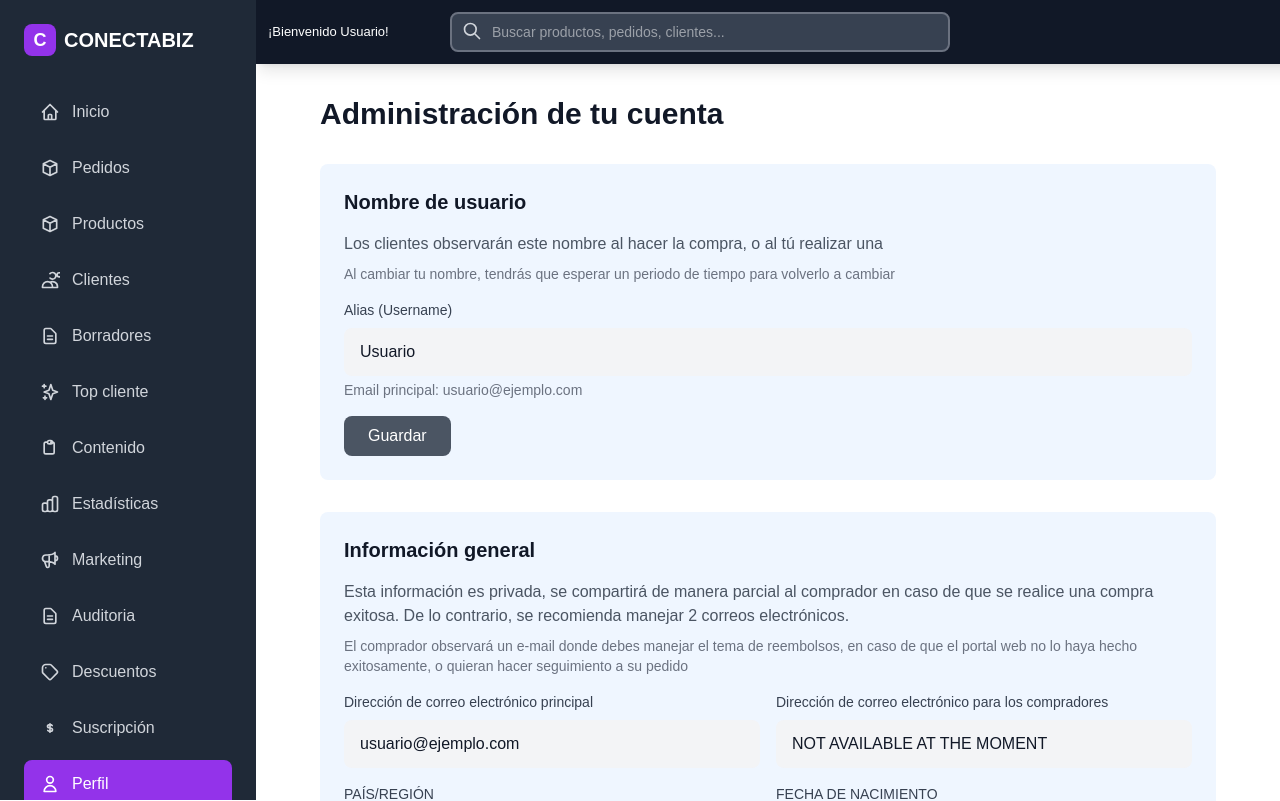
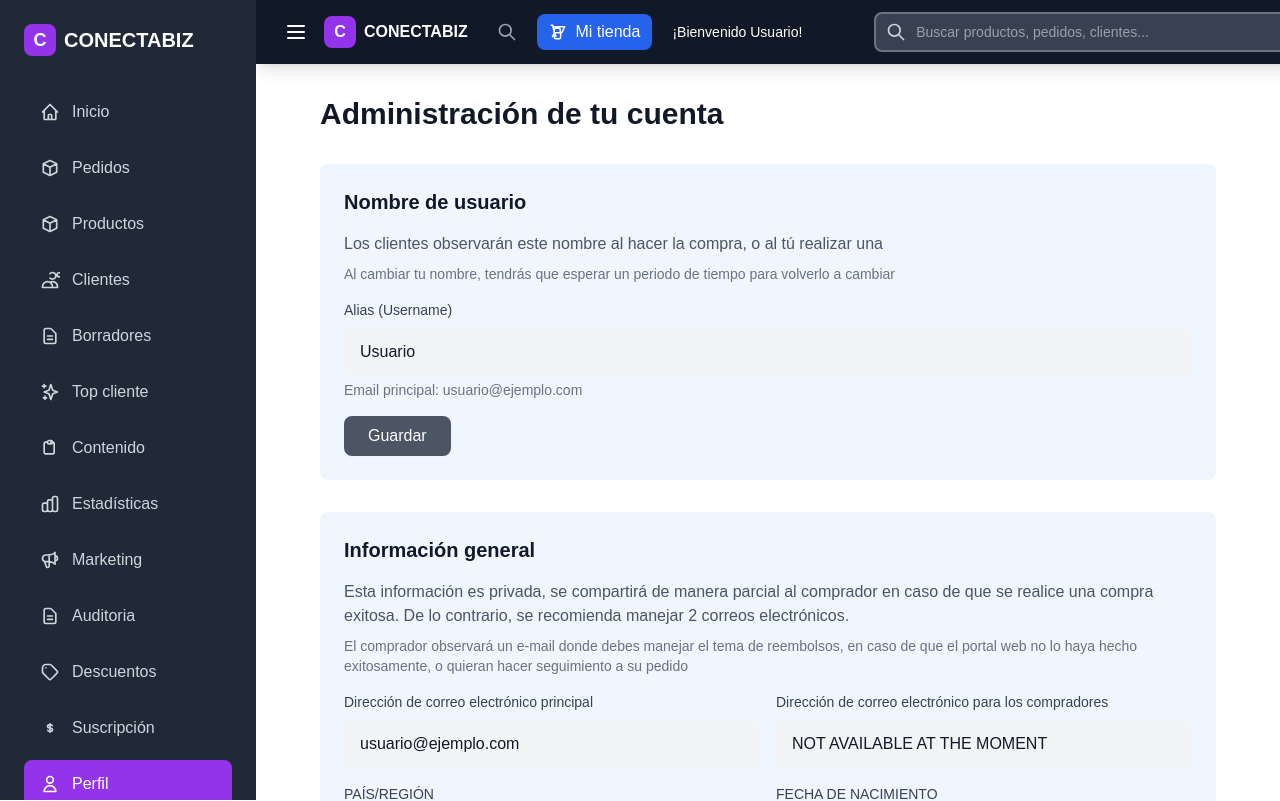
Before and after one commit to MiguelRestrepoL/ConectaBizFend, a Next.js app: page /perfil in a window 1280 px wide. Shown: the top 801 px of the page. Built offline with nearby package versions, Linux system fonts and the light colour scheme; no server answers.

Commit message:
Responsvie

```diff
--- a/src/app/components/Header.jsx
+++ b/src/app/components/Header.jsx
@@ -9,114 +9,101 @@ const Header = ({ userName = 'Usuario', onMenuClick }) => {
       style={{ width: '100%' }}
     >
       <div
-        className="flex items-center"
         style={{
           height: '64px',
-          padding: '0 12px',  // ← MÁS COMPACTO: 16px → 12px
-          gap: '12px'         // ← MÁS COMPACTO: 16px → 12px
+          padding: '0 20px',
+          display: 'flex',
+          alignItems: 'center',
+          justifyContent: 'space-between',
+          gap: '20px'
         }}
       >
 
         {/* ==================== MÓVIL/TABLET ==================== */}
 
-        {/* IZQUIERDA MÓVIL: Hamburguesa + Logo */}
-        <div className="flex items-center lg:hidden" style={{ gap: '8px' }}>
+        {/* IZQUIERDA MÓVIL */}
+        <div
+          className="lg:hidden"
+          style={{ display: 'flex', alignItems: 'center', gap: '8px' }}
+        >
           <button
             onClick={onMenuClick}
-            className="p-2 hover:bg-gray-800 rounded-lg transition-colors"
+            className="p-2 hover:bg-gray-800 rounded-lg"
           >
             <svg style={{ width: '24px', height: '24px' }} fill="none" stroke="currentColor" viewBox="0 0 24 24">
               <path strokeLinecap="round" strokeLinejoin="round" strokeWidth={2} d="M4 6h16M4 12h16M4 18h16" />
             </svg>
           </button>
 
-          <div className="flex items-center" style={{ gap: '8px' }}>
+          <div style={{ display: 'flex', alignItems: 'center', gap: '8px' }}>
             <div
-              className="bg-purple-600 rounded-lg flex items-center justify-center"
-              style={{ width: '32px', height: '32px' }}
+              className="bg-purple-600 rounded-lg"
+              style={{ width: '32px', height: '32px', display: 'flex', alignItems: 'center', justifyContent: 'center' }}
             >
               <span className="text-white font-bold">C</span>
             </div>
-            <span className="font-bold text-sm sm:text-base">CONECTABIZ</span>
+            <span className="font-bold">CONECTABIZ</span>
           </div>
         </div>
 
-        {/* DERECHA MÓVIL: Búsqueda + Botón */}
-        <div className="flex items-center lg:hidden ml-auto" style={{ gap: '12px' }}>
-          <button className="p-2 hover:bg-gray-800 rounded-lg transition-colors">
-            <svg
-              style={{ width: '20px', height: '20px', color: '#9ca3af' }}
-              fill="none"
-              stroke="currentColor"
-              viewBox="0 0 24 24"
-            >
+        {/* DERECHA MÓVIL */}
+        <div
+          className="lg:hidden"
+          style={{ display: 'flex', alignItems: 'center', gap: '12px', marginLeft: 'auto' }}
+        >
+          <button className="p-2 hover:bg-gray-800 rounded-lg">
+            <svg style={{ width: '20px', height: '20px', color: '#9ca3af' }} fill="none" stroke="currentColor" viewBox="0 0 24 24">
               <path strokeLinecap="round" strokeLinejoin="round" strokeWidth={2} d="M21 21l-6-6m2-5a7 7 0 11-14 0 7 7 0 0114 0z" />
             </svg>
           </button>
 
           <button
-            className="bg-blue-600 hover:bg-blue-700 text-white rounded-lg flex items-center"
-            style={{
-              height: '36px',
-              padding: '0 12px',
-              gap: '8px',
-              fontSize: '14px'
-            }}
+            className="bg-blue-600 hover:bg-blue-700 text-white rounded-lg"
+            style={{ height: '36px', padding: '0 12px', display: 'flex', alignItems: 'center', gap: '8px' }}
           >
-            <svg
-              style={{ width: '18px', height: '18px' }}
-              fill="none"
-              stroke="currentColor"
-              viewBox="0 0 24 24"
-            >
-              <path
-                strokeLinecap="round"
-                strokeLinejoin="round"
-                strokeWidth={2}
-                d="M3 3h2l.4 2M7 13h10l4-8H5.4m0 0L7 13m0 0l-2.5 5M7 13l2.5 5m6-5v6a2 2 0 01-2 2H9a2 2 0 01-2-2v-6m8 0V9a2 2 0 00-2-2H9a2 2 0 00-2 2v4.01"
-              />
+            <svg style={{ width: '18px', height: '18px' }} fill="none" stroke="currentColor" viewBox="0 0 24 24">
+              <path strokeLinecap="round" strokeLinejoin="round" strokeWidth={2} d="M3 3h2l.4 2M7 13h10l4-8H5.4m0 0L7 13m0 0l-2.5 5M7 13l2.5 5m6-5v6a2 2 0 01-2 2H9a2 2 0 01-2-2v-6m8 0V9a2 2 0 00-2-2H9a2 2 0 00-2 2v4.01" />
             </svg>
             <span className="hidden sm:inline">Mi tienda</span>
           </button>
         </div>
 
-        {/* ==================== DESKTOP (3 COLUMNAS) ==================== */}
+        {/* ==================== DESKTOP ==================== */}
 
-        {/* COLUMNA 1: IZQUIERDA - Bienvenida MÁS CORTA */}
+        {/* IZQUIERDA: Bienvenida */}
         <div
-          className="hidden lg:flex items-center"
+          className="hidden lg:block"
           style={{
-            width: '170px',        // ← FIJO: 170px (antes 200px)
-            flex: '0 0 170px'      // ← FIJO: no crece ni se encoge
+            width: '180px',
+            flexShrink: 0
           }}
         >
-          <h1
-            className="font-medium truncate"
-            style={{ fontSize: '13px' }}  // ← MÁS PEQUEÑO: 14px → 13px
-          >
+          <h1 style={{ fontSize: '14px', fontWeight: '500', whiteSpace: 'nowrap', overflow: 'hidden', textOverflow: 'ellipsis' }}>
             ¡Bienvenido {userName}!
           </h1>
         </div>
 
-        {/* COLUMNA 2: CENTRO - Búsqueda OCUPA TODO EL ESPACIO */}
+        {/* CENTRO: Búsqueda */}
         <div
-          className="hidden lg:flex items-center"
+          className="hidden lg:flex"
           style={{
-            flex: '1 1 auto',      // ← CRECE todo lo que pueda
-            minWidth: 0            // ← Permite que se encoja si es necesario
+            flex: '1 1 auto',
+            display: 'flex',
+            justifyContent: 'center',
+            maxWidth: '500px',
+            margin: '0 auto'
           }}
         >
-          <div className="relative" style={{ width: '100%', maxWidth: '500px' }}>
+          <div style={{ position: 'relative', width: '100%' }}>
             <input
               type="text"
               placeholder="Buscar productos, pedidos, clientes..."
               style={{
                 width: '100%',
-                height: '40px',     // ← MÁS COMPACTO: 42px → 40px
+                height: '40px',
                 paddingLeft: '40px',
                 paddingRight: '12px',
                 fontSize: '14px',
-                fontWeight: '400',
                 borderRadius: '8px',
                 backgroundColor: '#374151',
                 color: '#ffffff',
@@ -133,46 +120,45 @@ const Header = ({ userName = 'Usuario', onMenuClick }) => {
               }}
             />
             <svg
-              className="absolute pointer-events-none"
               style={{
+                position: 'absolute',
                 left: '12px',
-                top: '9px',
+                top: '10px',
                 width: '20px',
                 height: '20px',
-                color: '#d1d5db'
+                color: '#d1d5db',
+                pointerEvents: 'none'
               }}
               fill="none"
               stroke="currentColor"
               viewBox="0 0 24 24"
             >
-              <path
-                strokeLinecap="round"
-                strokeLinejoin="round"
-                strokeWidth={2}
-                d="M21 21l-6-6m2-5a7 7 0 11-14 0 7 7 0 0114 0z"
-              />
+              <path strokeLinecap="round" strokeLinejoin="round" strokeWidth={2} d="M21 21l-6-6m2-5a7 7 0 11-14 0 7 7 0 0114 0z" />
             </svg>
           </div>
         </div>
 
-        {/* COLUMNA 3: DERECHA - Mi Tienda MÁS COMPACTO */}
+        {/* DERECHA: Mi Tienda */}
         <div
-          className="hidden lg:flex items-center"
+          className="hidden lg:block"
           style={{
-            width: '120px',        // ← FIJO: 120px (antes 130px)
-            flex: '0 0 120px'      // ← FIJO: no crece ni se encoge
+            width: '120px',
+            flexShrink: 0
           }}
         >
           <button
-            className="bg-blue-600 hover:bg-blue-700 text-white rounded-lg flex items-center transition-colors"
+            className="bg-blue-600 hover:bg-blue-700 text-white rounded-lg"
             style={{
-              height: '40px',     // ← IGUAL QUE INPUT: 40px
-              padding: '0 12px',  // ← MÁS COMPACTO: 16px → 12px
-              gap: '6px',         // ← MÁS COMPACTO: 8px → 6px
+              width: '100%',
+              height: '40px',
+              padding: '0 12px',
+              display: 'flex',
+              alignItems: 'center',
+              justifyContent: 'center',
+              gap: '8px',
               fontSize: '14px',
               fontWeight: '500',
-              whiteSpace: 'nowrap',
-              width: '100%'       // ← OCUPA TODO EL ANCHO DISPONIBLE
+              whiteSpace: 'nowrap'
             }}
           >
             <svg
```
